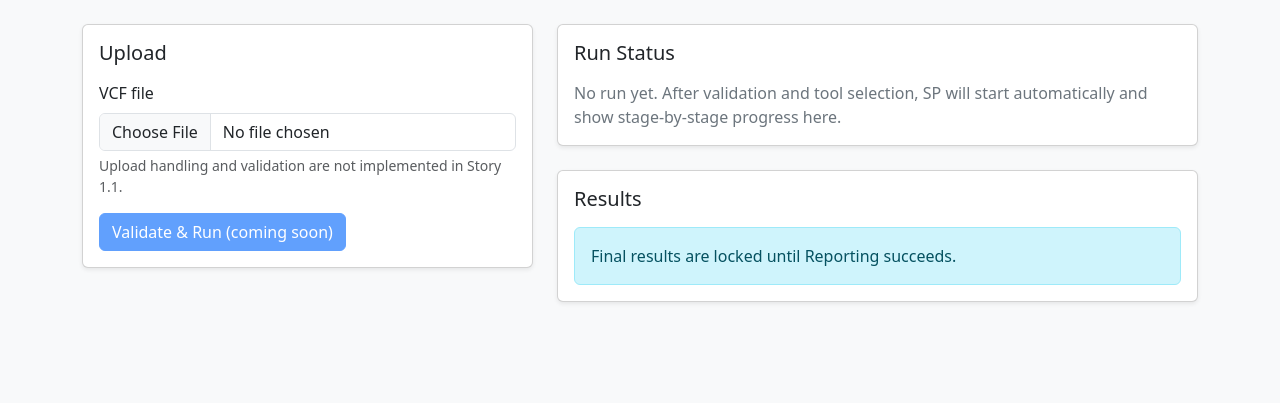
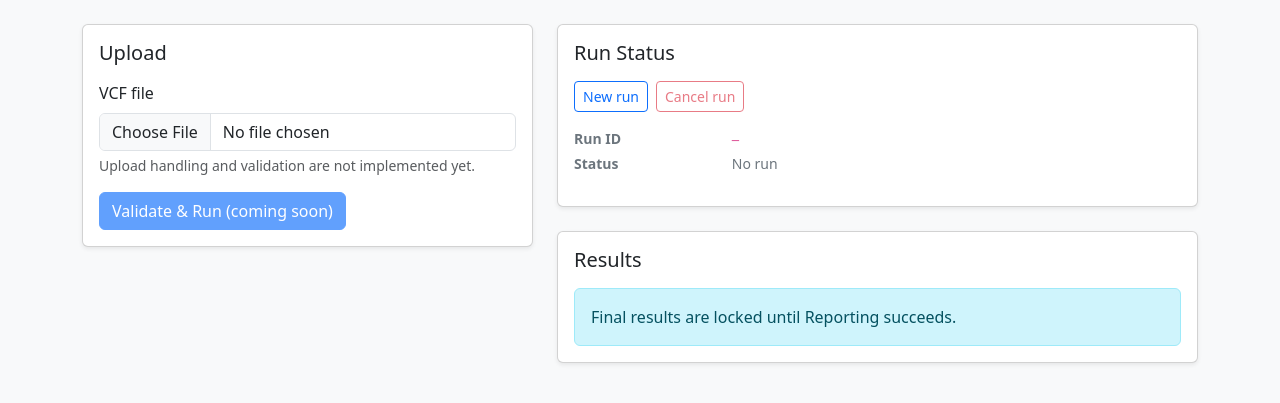
Before and after one commit to atjavier/SP, a Flask app: page / in a window 1280 px wide. Shown: the part 57-460 px from the top of the page. Run offline with Flask 3, Linux system fonts and the light colour scheme.

Commit message:
feat: added queue and cancel status for runs

```diff
--- a/src/app.py
+++ b/src/app.py
@@ -45,6 +45,60 @@ def create_app(config_overrides: dict[str, Any] | None = None) -> Flask:
             )
         return jsonify({"ok": True, "data": record})
 
+    @app.post("/api/v1/runs/<run_id>/cancel")
+    def cancel_run(run_id: str):
+        from storage.runs import (
+            RunNotCancelableError,
+            RunNotFoundError,
+            cancel_run as cancel_run_record,
+        )
+
+        try:
+            record = cancel_run_record(app.config["SP_DB_PATH"], run_id)
+        except RunNotFoundError:
+            return (
+                jsonify(
+                    {
+                        "ok": False,
+                        "error": {
+                            "code": "RUN_NOT_FOUND",
+                            "message": "Run not found.",
+                        },
+                    }
+                ),
+                404,
+            )
+        except RunNotCancelableError as exc:
+            return (
+                jsonify(
+                    {
+                        "ok": False,
+                        "error": {
+                            "code": "RUN_NOT_CANCELABLE",
+                            "message": "Run is not cancelable.",
+                            "details": {"current_status": exc.current_status},
+                        },
+                    }
+                ),
+                409,
+            )
+        except Exception:
+            app.logger.exception("Failed to cancel run")
+            return (
+                jsonify(
+                    {
+                        "ok": False,
+                        "error": {
+                            "code": "RUN_CANCEL_FAILED",
+                            "message": "Failed to cancel run.",
+                        },
+                    }
+                ),
+                500,
+            )
+
+        return jsonify({"ok": True, "data": record})
+
     return app
 
 
--- /dev/null
+++ b/src/static/run_controls.js
@@ -0,0 +1,116 @@
+(() => {
+  const newRunBtn = document.getElementById("new-run-btn");
+  const cancelRunBtn = document.getElementById("cancel-run-btn");
+  const runIdEl = document.getElementById("current-run-id");
+  const statusEl = document.getElementById("current-run-status");
+  const messageEl = document.getElementById("run-status-message");
+
+  if (!newRunBtn || !cancelRunBtn || !runIdEl || !statusEl || !messageEl) {
+    return;
+  }
+
+  let currentRunId = null;
+
+  function clearMessage() {
+    while (messageEl.firstChild) {
+      messageEl.removeChild(messageEl.firstChild);
+    }
+  }
+
+  function setMessage(kind, text) {
+    clearMessage();
+    if (!text) return;
+
+    const alertEl = document.createElement("div");
+    alertEl.className =
+      kind === "error"
+        ? "alert alert-danger py-2 mb-0"
+        : kind === "success"
+          ? "alert alert-success py-2 mb-0"
+          : "alert alert-info py-2 mb-0";
+    alertEl.textContent = text;
+    messageEl.appendChild(alertEl);
+  }
+
+  function formatStatus(status) {
+    if (!status) return "No run";
+    if (status === "queued") return "Queued";
+    if (status === "running") return "Running";
+    if (status === "canceled") return "Canceled";
+    return status;
+  }
+
+  function setRun(run) {
+    currentRunId = run?.run_id ?? null;
+    runIdEl.textContent = currentRunId ?? "\u2014";
+
+    const status = run?.status ?? null;
+    statusEl.textContent = formatStatus(status);
+
+    if (status === "canceled") {
+      statusEl.className = "fw-semibold text-danger";
+    } else if (status) {
+      statusEl.className = "text-secondary";
+    } else {
+      statusEl.className = "text-secondary";
+    }
+
+    cancelRunBtn.disabled = !currentRunId || status === "canceled";
+  }
+
+  async function postJson(url) {
+    const resp = await fetch(url, {
+      method: "POST",
+      headers: { Accept: "application/json" },
+    });
+    const text = await resp.text();
+    let payload = null;
+    try {
+      payload = JSON.parse(text);
+    } catch {
+      payload = null;
+    }
+    return { resp, payload };
+  }
+
+  newRunBtn.addEventListener("click", async () => {
+    newRunBtn.disabled = true;
+    setMessage(null, "");
+    try {
+      const { resp, payload } = await postJson("/api/v1/runs");
+      if (!resp.ok || !payload?.ok) {
+        const msg = payload?.error?.message ?? "Failed to create run.";
+        setMessage("error", msg);
+        return;
+      }
+      setRun(payload.data);
+      setMessage("success", "Run created.");
+    } catch {
+      setMessage("error", "Failed to create run.");
+    } finally {
+      newRunBtn.disabled = false;
+    }
+  });
+
+  cancelRunBtn.addEventListener("click", async () => {
+    if (!currentRunId) return;
+    cancelRunBtn.disabled = true;
+    setMessage(null, "");
+    try {
+      const { resp, payload } = await postJson(
+        `/api/v1/runs/${encodeURIComponent(currentRunId)}/cancel`,
+      );
+      if (!resp.ok || !payload?.ok) {
+        const msg = payload?.error?.message ?? "Failed to cancel run.";
+        setMessage("error", msg);
+        cancelRunBtn.disabled = false;
+        return;
+      }
+      setRun(payload.data);
+      setMessage("info", "Run canceled.");
+    } catch {
+      setMessage("error", "Failed to cancel run.");
+      cancelRunBtn.disabled = false;
+    }
+  });
+})();
--- a/src/templates/index.html
+++ b/src/templates/index.html
@@ -19,7 +19,7 @@
                 aria-describedby="vcf-file-help"
               />
               <div id="vcf-file-help" class="form-text">
-                Upload handling and validation are not implemented in Story 1.1.
+                Upload handling and validation are not implemented yet.
               </div>
             </div>
 
@@ -36,10 +36,31 @@
         <section id="run-status-section" class="card shadow-sm">
           <div class="card-body">
             <h2 class="h5 mb-3">Run Status</h2>
-            <p class="text-secondary mb-0">
-              No run yet. After validation and tool selection, SP will start automatically and show
-              stage-by-stage progress here.
-            </p>
+            <div class="d-flex flex-wrap gap-2 mb-3">
+              <button id="new-run-btn" class="btn btn-sm btn-outline-primary" type="button">
+                New run
+              </button>
+              <button
+                id="cancel-run-btn"
+                class="btn btn-sm btn-outline-danger"
+                type="button"
+                disabled
+              >
+                Cancel run
+              </button>
+            </div>
+
+            <dl class="row gy-1 mb-0 small">
+              <dt class="col-3 text-secondary">Run ID</dt>
+              <dd class="col-9 mb-0"><code id="current-run-id">—</code></dd>
+
+              <dt class="col-3 text-secondary">Status</dt>
+              <dd class="col-9 mb-0">
+                <span id="current-run-status" class="text-secondary">No run</span>
+              </dd>
+            </dl>
+
+            <div id="run-status-message" class="mt-3" role="status" aria-live="polite"></div>
           </div>
         </section>
 
@@ -54,4 +75,6 @@
       </div>
     </div>
   </div>
+
+  <script src="{{ url_for('static', filename='run_controls.js') }}"></script>
 {% endblock %}
```
Also changed, not shown: docs/run-cancel-flow.md (added, +120 -0 lines), tests/test_app.py (+6 -0 lines), tests/test_runs_api.py (+121 -1 lines), src/storage/runs.py.
